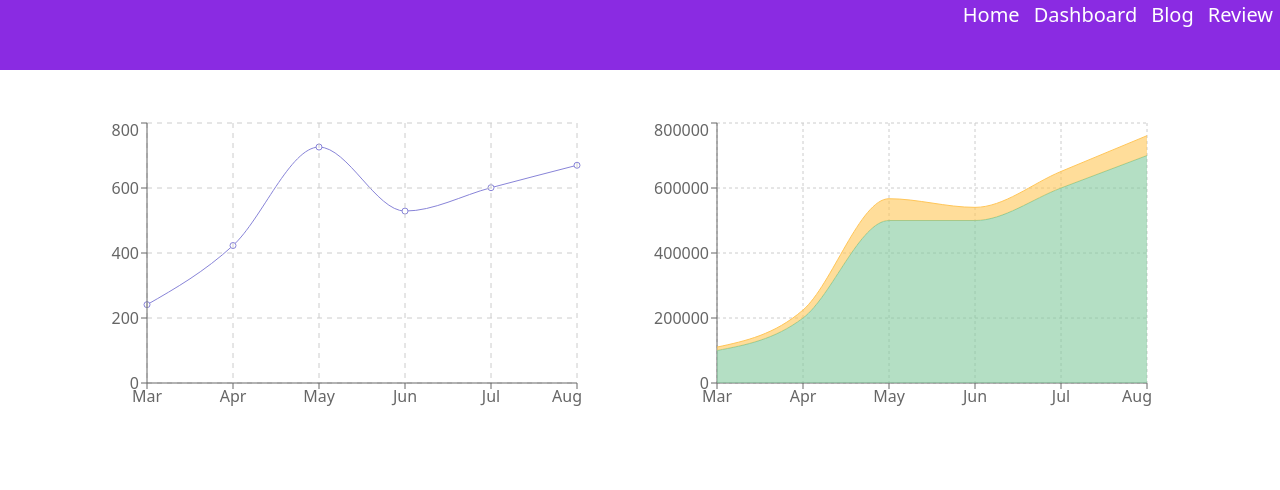
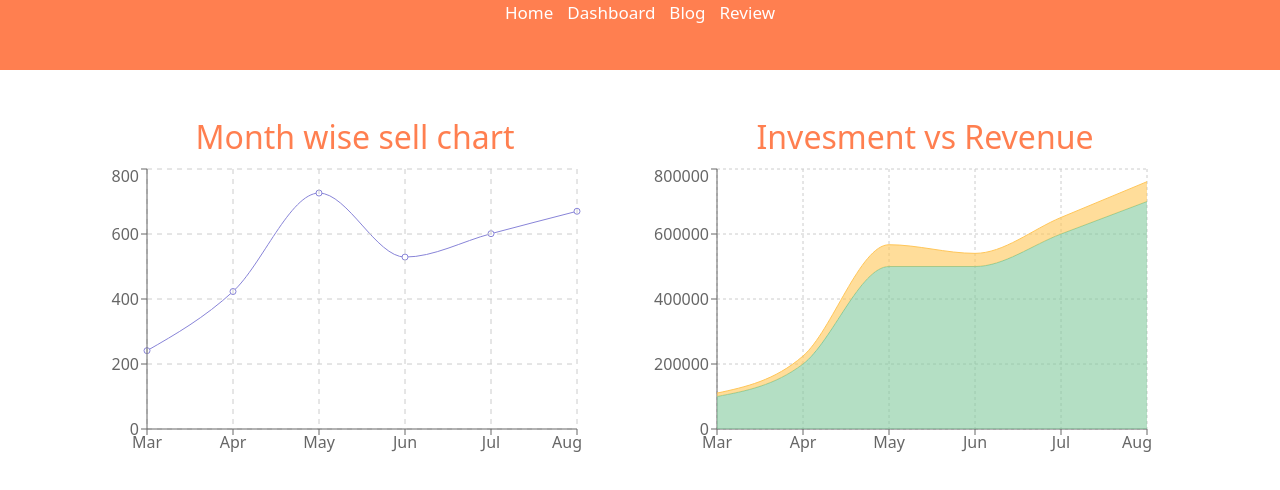
Before and after one commit to RefatRingky/product-analysis-website, a React (Create React App) app: page /dashboard in a window 1280 px wide. Shown: the top 490 px of the page. Built offline with nearby package versions, Linux system fonts and the light colour scheme.

Commit message:
README,md file edit

```diff
--- a/public/index.html
+++ b/public/index.html
@@ -24,7 +24,7 @@
       work correctly both with client-side routing and a non-root public URL.
       Learn how to configure a non-root public URL by running `npm run build`.
     -->
-    <title>React App</title>
+    <title>Rinrav's Laptop House</title>
   </head>
   <body>
     <noscript>You need to enable JavaScript to run this app.</noscript>
--- a/src/Component/Dashboard/Dashboard.js
+++ b/src/Component/Dashboard/Dashboard.js
@@ -42,8 +42,10 @@ const Dashboard = () => {
     ]
     return (
       <div className='container'>
+
           <div className='row pt-5'>
           <div className='col-6'>
+          <h2>Month wise sell chart</h2>
            <LineChart width={500} height={300} data={data}>
            <Line type="monotone" dataKey="sell" stroke="#8884d8" ></Line>
            <CartesianGrid stroke="#ccc" strokeDasharray="5 5"></CartesianGrid>
@@ -55,6 +57,7 @@ const Dashboard = () => {
 
 
           <div className='col-6'>
+          <h2>Invesment vs Revenue</h2>
           <AreaChart  width={500} height={300} data={data}>
           <CartesianGrid strokeDasharray="3 3"></CartesianGrid>
           <XAxis dataKey="month" ></XAxis>
--- a/src/Component/Header/Header.css
+++ b/src/Component/Header/Header.css
@@ -1,17 +1,19 @@
 nav {
-    background-color: blueviolet;
-    text-align: right;
+    background-color: coral;
+    text-align: center;
     height: 70px;
 }
 
 nav a {
     color: white;
-    font-size: 20px;
+    font-size: 17px;
     padding: 0 7px;
     text-decoration: none;
     font-weight: 500;
     justify-content: center;
     align-items: center;
+    padding-top: 3px;
+
 
 }
 
```
Also changed, not shown: public/data.json (+1 -7 lines), 1 other file (tests, documents, lock files or other folders).
